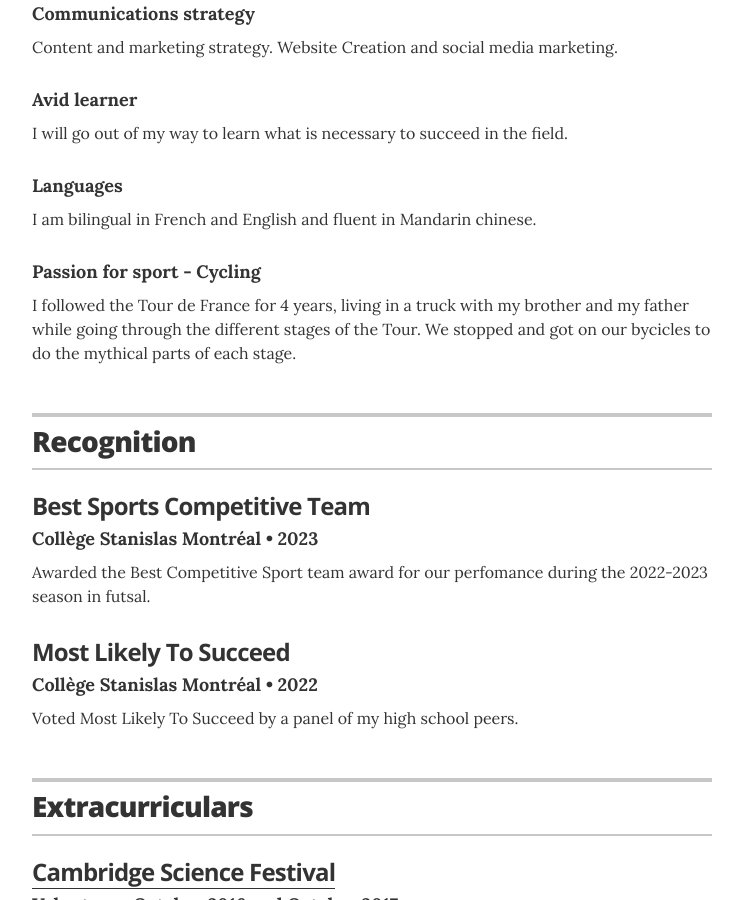
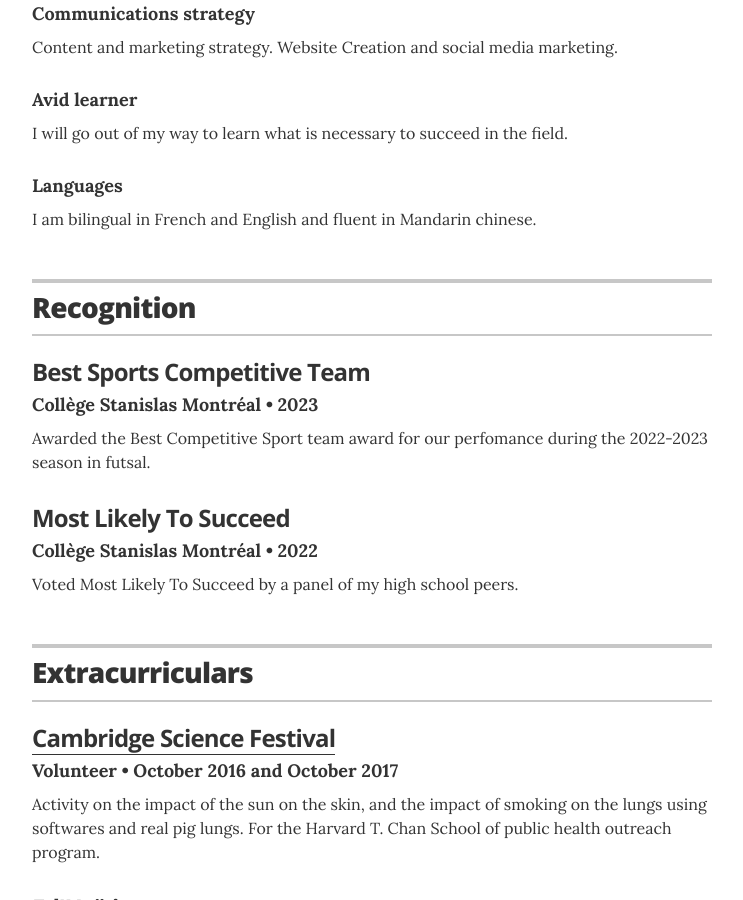
Before and after one commit to Tamus500/tamus500.github.io, a Jekyll site: the page built from index.html, in a window 1280 px wide and 900 px high, scrolled down 2086 px. Shown: the whole window, without its empty margins (268-1011 px from the left). Built offline with Jekyll 4.4.1, drawn with Linux system fonts in a browser that asks for light colours.

Commit message:
Update skills.yml

```diff
--- a/_data/skills.yml
+++ b/_data/skills.yml
@@ -13,6 +13,3 @@
 
 - skill: Languages
   description: I am bilingual in French and English and fluent in Mandarin chinese.
-
-- skill: Passion for sport - Cycling
-  description: I followed the Tour de France for 4 years, living in a truck with my brother and my father while going through the different stages of the Tour. We stopped and got on our bycicles to do the mythical parts of each stage.
```
